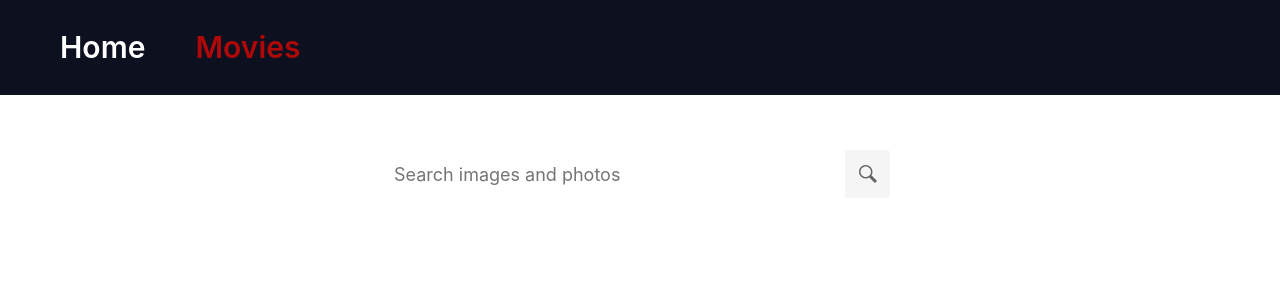
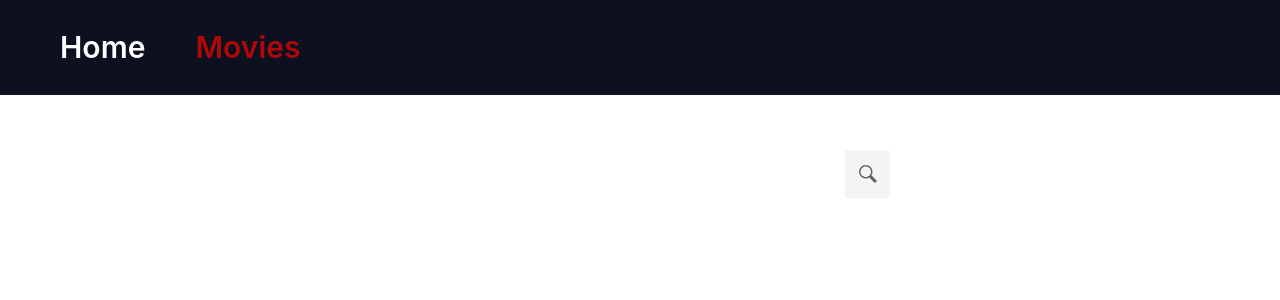
Before and after one commit to annaojdana/goit-react-hw-05-movies, a React (Create React App) app: page /movies in a window 1280 px wide. Shown: the top 300 px of the page. Built offline with nearby package versions, Linux system fonts and the light colour scheme.

Commit message:
searching movies

```diff
--- a/src/components/SearchBar.jsx
+++ b/src/components/SearchBar.jsx
@@ -3,20 +3,12 @@ import React from 'react';
 import PropTypes from 'prop-types';
 import { nanoid } from 'nanoid';
 
-const SearchBar = ({ value, onChange }) => {
+const SearchBar = ({onSubmit }) => {
   const { form, input, button, label } = styles;
 
   return (
-    <form className={form}>
-      <input
-        key={nanoid()}
-        name="queryInput"
-        className={input}
-        type="text"
-        autoComplete="off"
-        placeholder="Search images and photos"
-        onChange={e => onChange(e.target.value)}
-      />
+    <form className={form} onSubmit={e => onSubmit(e)}>
+      <input key={nanoid()} className={input} type="text" name="query" />
       <button type="submit" className={button}>
         <span className={label}>Search</span>
       </button>
@@ -24,6 +16,6 @@ const SearchBar = ({ value, onChange }) => {
   );
 };
 
-SearchBar.propTypes = { value: PropTypes.string, onChange: PropTypes.func };
+SearchBar.propTypes = {  onSubmit: PropTypes.func };
 
 export default SearchBar;
--- a/src/pages/MoviesPage/MoviesPage.jsx
+++ b/src/pages/MoviesPage/MoviesPage.jsx
@@ -1,5 +1,5 @@
 import styles from './MoviesPage.module.css';
-import React, { useState } from 'react';
+import React, { useState, useEffect } from 'react';
 import { Outlet, useSearchParams } from 'react-router-dom';
 import { fetchMovieByQuery } from 'services/fetchTrendyMovie';
 import MovieList from 'components/MovieList';
@@ -8,19 +8,25 @@ import SearchBar from 'components/SearchBar';
 
 const MoviesPage = () => {
   const { container } = styles;
-  const [movies, setMovies] = useState([]);
-  const [errorMessage, setErrorMessage] = useState();
+  const [searchedMovies, setSearchedMovies] = useState([]);
+  const [errorMessage, setErrorMessage] = useState('');
   const [searchParams, setSearchParams] = useSearchParams();
-  const movieName = searchParams.get('name') ?? '';
+  const query = searchParams.get('query') ?? '';
 
-  const updateQueryString = name => {
-    const nextParams = name !== '' ? { name } : {};
-    setSearchParams(nextParams);
+  const onSubmit = e => {
+    e.preventDefault();
+    const form = e.currentTarget;
+    const queryValue = form.elements.query.value;
+    if (queryValue === '') {
+      return setErrorMessage('The search field cannot be empty');
+    }
+    setSearchParams({ query: queryValue });
+    form.reset();
   };
 
-  const findMoviesByQuery = () => {
-    if (movieName) {
-      return fetchMovieByQuery(movieName)
+  useEffect(() => {
+    if (query) {
+      return fetchMovieByQuery(query)
         .then(response => {
           if (response.results === 0) {
             return setErrorMessage(
@@ -28,28 +34,24 @@ const MoviesPage = () => {
             );
           }
           setErrorMessage('');
-          const setQueryResponse = ({ results }) => {
-            setMovies(results);
-          };
-          return setQueryResponse(response);
+          return setSearchedMovies(response.results);
         })
         .catch(error => {
           console.log(error);
           setErrorMessage('Unable to fetch images');
         });
     }
-    setErrorMessage('The search field cannot be empty');
-  };
+    return setSearchedMovies([]);
+  }, [query]);
 
   return (
     <main className={container}>
-      <SearchBar value={movieName} onChange={updateQueryString} />
+      <SearchBar onSubmit={onSubmit} />
       {errorMessage && <div>{errorMessage}</div>}
-      <MovieList movies={movies} />
+      <MovieList movies={searchedMovies} />
       <Outlet />
     </main>
   );
 };
 
-
 export default MoviesPage;
```
